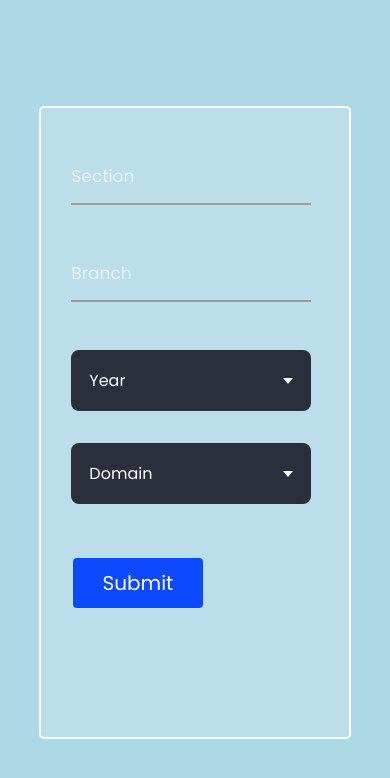
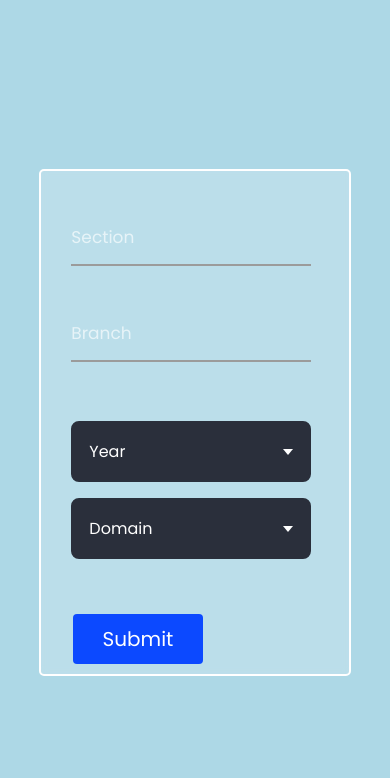
Before and after one commit to Vaibhav-Samdani/Registration-page, a plain HTML site: page index.html in a window 390 px wide. Both pictures are taken after a click on the button "Next". Shown: the top 778 px of the page. Drawn offline with nearby package versions, Linux system fonts and the light colour scheme.

Commit message:
Update the responsiveness of the Website

```diff
--- a/style.css
+++ b/style.css
@@ -31,7 +31,8 @@ body {
 
 .form {
   width: 445px;
-  height: 75vh;
+  height: fit-content;
+  min-height: 493px;
   background: rgba(255, 255, 255, 0.171);
   backdrop-filter: blur(5px);
   /* border-image: linear-gradient(to right, #116399, #38caef); */
@@ -43,13 +44,13 @@ body {
   display: flex;
   align-items: center;
   flex-direction: row;
-  /* overflow-x: hidden; */
 }
 
 .page {
   background-color: transparent;
   width: 445px;
-  height: 75vh;
+  height: fit-content;
+  min-height: 507px;
   display: flex;
   align-items: center;
   flex-direction: column;
@@ -145,6 +146,10 @@ body {
   box-shadow: none;
 }
 
+.nameBox{
+  margin-top: 20px;
+}
+
 .emailBox,
 .mobileBox {
   margin-top: 35px;
@@ -168,6 +173,7 @@ body {
   position: relative;
   top: 17.5%;
   left: -23.5%;
+  margin-top: 45px;
 }
 
 #nextButton span {
@@ -279,7 +285,7 @@ body {
 
 .sectionBox,
 .branchBox {
-  margin-top: 35px;
+  margin-top: 4vh;
 }
 
 /* drop down domain */
@@ -287,15 +293,15 @@ body {
 .dropdown {
   min-width: 21.7em;
   position: relative;
-  margin: 1em;
+  /* margin: 1em; */
 }
 
 .dropdown1 {
-  margin-top: 5em;
+  margin-top: 7vh;
 }
 
 .dropdown2 {
-  margin-top: 2em;
+  margin-top: 5vh;
 }
 
 .dropdown * {
@@ -395,6 +401,7 @@ body {
   top: 6%;
   left: -23.5%;
   transition: all 0.3s ease-in-out;
+  margin-top: 6.5vh;
 }
 
 #submitButton span {
@@ -422,6 +429,8 @@ body {
 @media only screen and (max-width: 426px) {
   .form {
     width: 80%;
+    min-height: 507px;
+
   }
 
   .page1 h1 {
@@ -442,7 +451,7 @@ body {
   }
   .page2 {
     left: -41px !important;
-    top: -5%;
+    top: 0%;
   }
 
   .form__group2 {
```
